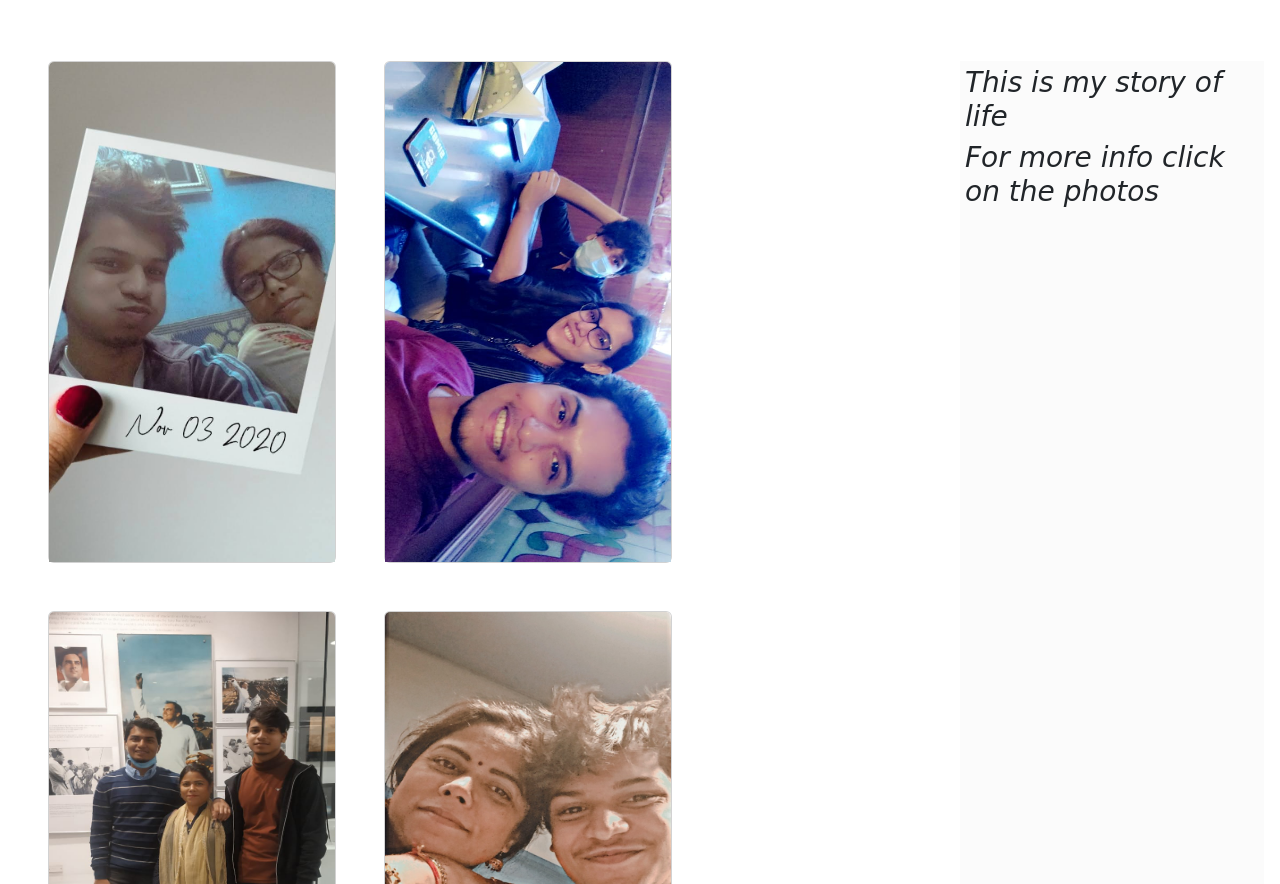
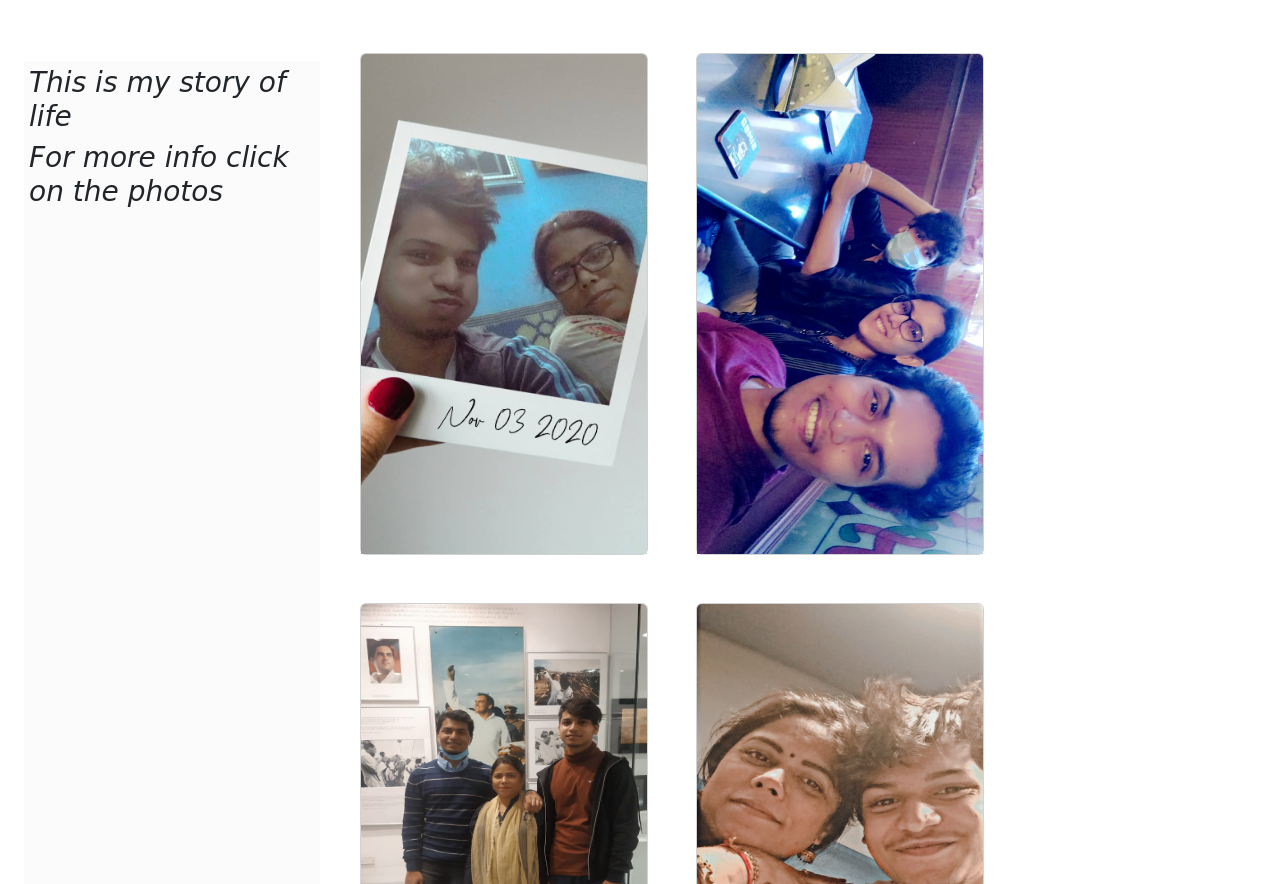
Before and after one commit to rishiraj2603/memoryLane, a plain HTML site: page index.html in a window 1280 px wide. Shown: the part 711-1595 px from the top of the page. Drawn offline with nearby package versions, Linux system fonts and the light colour scheme.

Commit message:
aside move

```diff
--- a/index.html
+++ b/index.html
@@ -86,7 +86,15 @@
 
     <h1 class="memoryLane m-3 p-5">Memory lane</h1>
 <div class="sideMainBar">
-    <div class="mainLane  d-flex gap-5 flex-wrap m-4 p-4">
+     <div class="sideBar mt-5 mb-5 ms-4">
+        <div class="story">
+            <h3>This is my story of life</h3>
+            <h3>For more info click on the photos</h3>
+        </div>
+    </div>
+
+
+    <div class="mainLane  d-flex gap-5 flex-wrap m-4 p-3">
         <div class="childhood flipfun">
             <div class="card" style="width: 18rem;">
                 <div class="side-a">
@@ -115,8 +123,8 @@
                 <img src="./family.jpg" class="card-img-top" alt="...">
                 </div>
                 <div class="card-body side-b">
-                    <h5 class="card-title">moive together</h5>
-                    <p class="card-text">moive time</p>
+                    <h5 class="card-title">movie together</h5>
+                    <p class="card-text">movie time</p>
                 </div>
             </div>
         </div>
@@ -180,12 +188,7 @@
         </div>
     </div>
 
-    <div class="sideBar mt-5 mb-5 me-3">
-        <div class="story">
-            <h3>This is my story of life</h3>
-            <h3>For more info click on the photos</h3>
-        </div>
-    </div>
+
 
 </div>
     <script src="https://cdn.jsdelivr.net/npm/@popperjs/core@2.11.7/dist/umd/popper.min.js"
--- a/style.css
+++ b/style.css
@@ -159,8 +159,9 @@ body{
 }
 
 .sideMainBar{
+    float: left;
     display: grid;
-    grid-template-columns: 75% 25%;
+    grid-template-columns: 25% 75%;
 }
 .sideBar{
     /* margin: 5px; */
@@ -172,12 +173,13 @@ body{
     background-color: rgb(251, 251, 251);
 }
 .story{
-    top: 0;
+    top: 10px;
     position: -webkit-sticky;
     position: sticky;
 }
 
 .card{
+
     transition: 1s;
     transform-style: preserve-3d;
     /* position: relative; */
@@ -206,7 +208,15 @@ body{
 
 
 
+@keyframes floatText {
+    25%{
+        right:100%
+    }
+    50%{
 
+    }
+
+}
 
 
 
```
